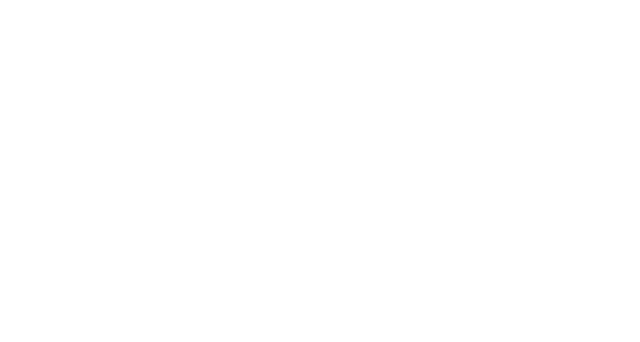
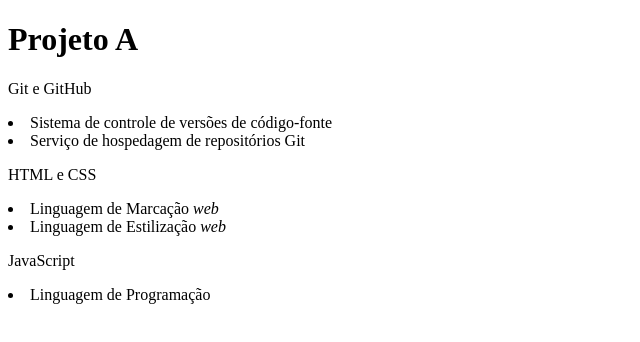
Before and after one commit to victorhugoricarte/git-tools-test, a plain HTML site: page index.html in a window 1280 px wide. Shown: the whole page, without its empty margins (0-640 px from the left). Drawn offline with Linux system fonts and the light colour scheme.

Commit message:
Adicionado conteúdo no  body do arquivo 'index.html'

```diff
--- a/index.html
+++ b/index.html
@@ -3,9 +3,17 @@
 <head>
     <meta charset="UTF-8">
     <meta name="viewport" content="width=device-width, initial-scale=1.0">
-    <title>Document</title>
+    <title>Projeto A</title>
 </head>
 <body>
-
+    <h1>Projeto A</h1>
+    <p>Git e GitHub</p>
+    <li>Sistema de controle de versões de código-fonte</li>
+    <li>Serviço de hospedagem de repositórios Git</li>
+    <p>HTML e CSS</p>
+    <li>Linguagem de Marcação <em>web</em></li>
+    <li>Linguagem de Estilização <em>web</em></li>
+    <p>JavaScript</p>
+    <li>Linguagem de Programação</li>
 </body>
 </html>
```
